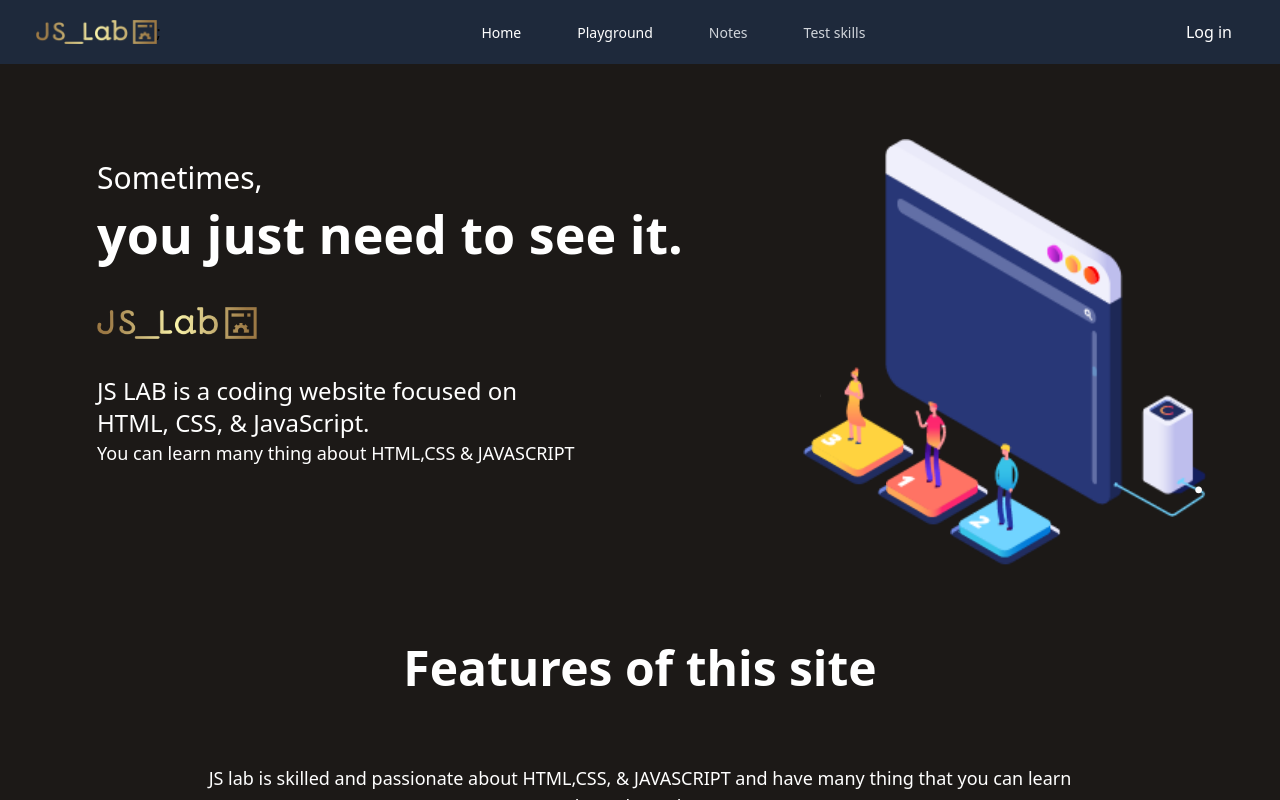
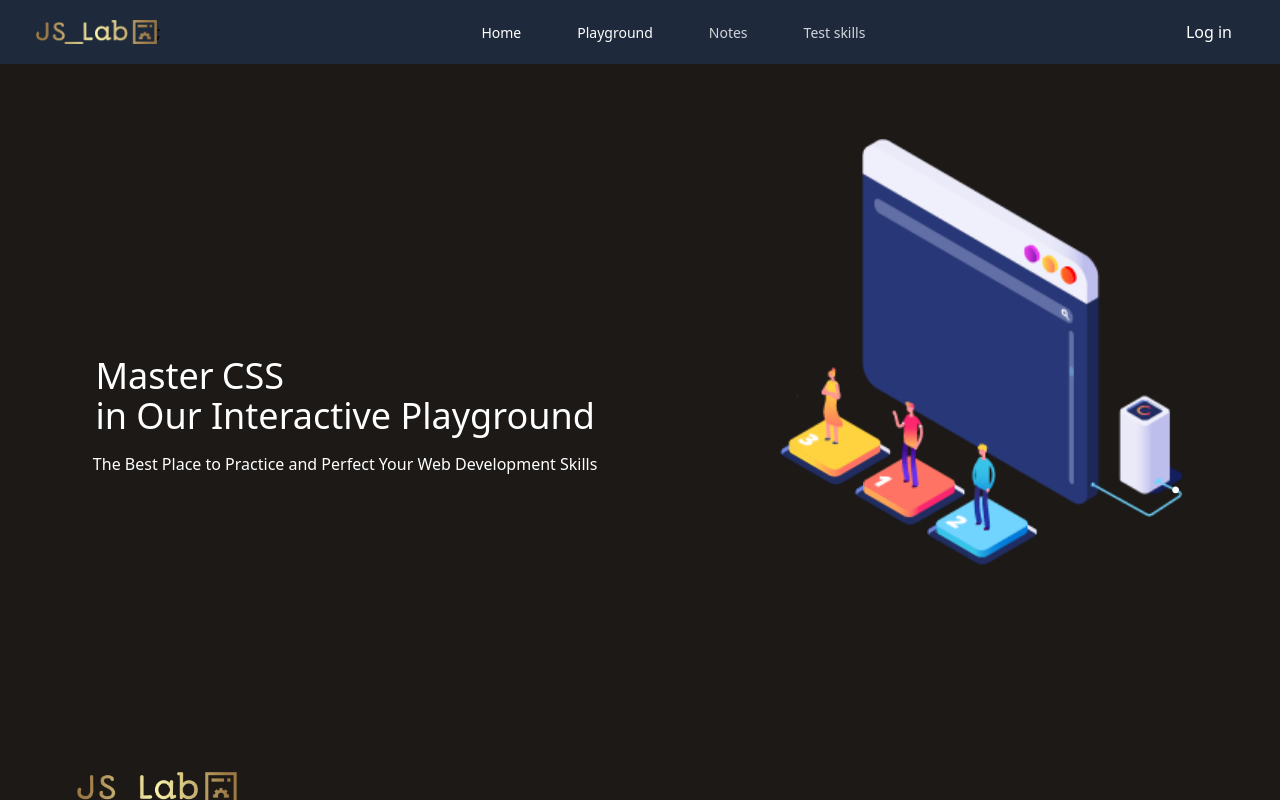
Before and after one commit to rohitboltfree/LIVE_CODE_EDITOR, a React (Vite) app: page / in a window 1280 px wide. Built offline with nearby package versions, Linux system fonts and the light colour scheme; no server answers; what @react-pdf/renderer would draw is missing.

Commit message:
added flip word

```diff
--- a/package.json
+++ b/package.json
@@ -18,7 +18,7 @@
     "clsx": "^2.1.1",
     "codemirror": "^5.65.16",
     "firebase": "^10.12.2",
-    "framer-motion": "^11.2.11",
+    "framer-motion": "^11.3.2",
     "i": "^0.3.7",
     "lottie-react": "^2.4.0",
     "npm": "^10.8.0",
@@ -28,7 +28,7 @@
     "react-hot-toast": "^2.4.1",
     "react-icons": "^5.2.1",
     "react-router-dom": "^6.23.0",
-    "tailwind-merge": "^2.3.0"
+    "tailwind-merge": "^2.4.0"
   },
   "devDependencies": {
     "@types/react": "^18.2.66",
--- /dev/null
+++ b/src/components/FlipWordsDemo.jsx
@@ -0,0 +1,25 @@
+import { FlipWords } from "./ui/flip-words";
+
+export function FlipWordsDemo() {
+  const words = ["HTML", "CSS", "JAVASCRIPT", "modern"];
+
+  return (
+    <div className="h-[40rem] flex flex-col justify-center items-center px-4">
+      <div className="text-4xl mx-auto font-normal ">
+        Master
+        <FlipWords words={words} /> <br />
+        in Our Interactive Playground
+
+      </div>
+      <div className="">
+      <p className="text-base pt-4">The Best Place to Practice and Perfect Your Web Development Skills</p>
+      </div>
+      {/* <span className="flex  mt-16 flex-row justify-between items-center w-full text-gradient">
+        Sometimes,
+      </span>
+      <span className=" font-poppins font-semibold ss:text-[72px] text-[52px] text-white ss:leading-[100px] leading-[75px]">
+        you just need to see it.
+      </span> */}
+    </div>
+  );
+}
--- a/src/components/Home.jsx
+++ b/src/components/Home.jsx
@@ -10,6 +10,7 @@ import CardContent from "@mui/material/CardContent";
 import CardMedia from "@mui/material/CardMedia";
 import Typography from "@mui/material/Typography";
 import { Link } from "react-router-dom";
+import { FlipWordsDemo } from "./FlipWordsDemo";
 
 
 function Home() {
@@ -17,15 +18,11 @@ function Home() {
     <>
       <main className="bg-stone-900 text-white overflow-hidden overflow-y-scroll relative">
         <section className="relative flex flex-wrap justify-around w-100vw mx-0 my-auto">
-          <br />
-          <br />
+
           <div className="h-full p-8 text-3xl flex flex-col justify-center">
-            <span className="flex  mt-16 flex-row justify-between items-center w-full text-gradient">
-              Sometimes,
-            </span>
-            <span className=" font-poppins font-semibold ss:text-[72px] text-[52px] text-white ss:leading-[100px] leading-[75px]">
-              you just need to see it.
-            </span>
+          <FlipWordsDemo />
+
+
             <br className="sm:block hidden" />
 
             <img
--- /dev/null
+++ b/src/components/ui/flip-words.jsx
@@ -0,0 +1,80 @@
+import { AnimatePresence, motion } from "framer-motion";
+import { useCallback, useEffect, useState } from "react";
+import { cn } from "../../utils/cn";
+
+export const FlipWords = ({
+  words,
+  duration = 3000,
+  className,
+}) => {
+  const [currentWord, setCurrentWord] = useState(words[0]);
+  const [isAnimating, setIsAnimating] = useState(false);
+
+  // thanks for the fix Julian - https://github.com/Julian-AT
+  const startAnimation = useCallback(() => {
+    const word = words[words.indexOf(currentWord) + 1] || words[0];
+    setCurrentWord(word);
+    setIsAnimating(true);
+  }, [currentWord, words]);
+
+  useEffect(() => {
+    if (!isAnimating)
+      setTimeout(() => {
+        startAnimation();
+      }, duration);
+  }, [isAnimating, duration, startAnimation]);
+
+  return (
+    <AnimatePresence
+      onExitComplete={() => {
+        setIsAnimating(false);
+      }}
+    >
+      <motion.div
+        initial={{
+          opacity: 0,
+          y: 10,
+        }}
+        animate={{
+          opacity: 1,
+          y: 0,
+        }}
+        transition={{
+          duration: 0.4,
+          ease: "easeInOut",
+          type: "spring",
+          stiffness: 100,
+          damping: 10,
+        }}
+        exit={{
+          opacity: 0,
+          y: -40,
+          x: 40,
+          filter: "blur(8px)",
+          scale: 2,
+          position: "absolute",
+        }}
+        className={cn(
+          "z-10 inline-block relative text-left  dark:text-neutral-100 px-2",
+          className
+        )}
+        key={currentWord}
+      >
+        {currentWord.split("").map((letter, index) => (
+          <motion.span
+            key={currentWord + index}
+            initial={{ opacity: 0, y: 10, filter: "blur(8px)" }}
+            animate={{ opacity: 1, y: 0, filter: "blur(0px)" }}
+            transition={{
+              delay: index * 0.08,
+              duration: 0.4,
+            }}
+            className="inline-block"
+          >
+            {letter}
+          </motion.span>
+        ))}
+      </motion.div>
+    </AnimatePresence>
+  );
+};
```
Also changed, not shown: 2 other files (tests, documents, lock files or other folders).
